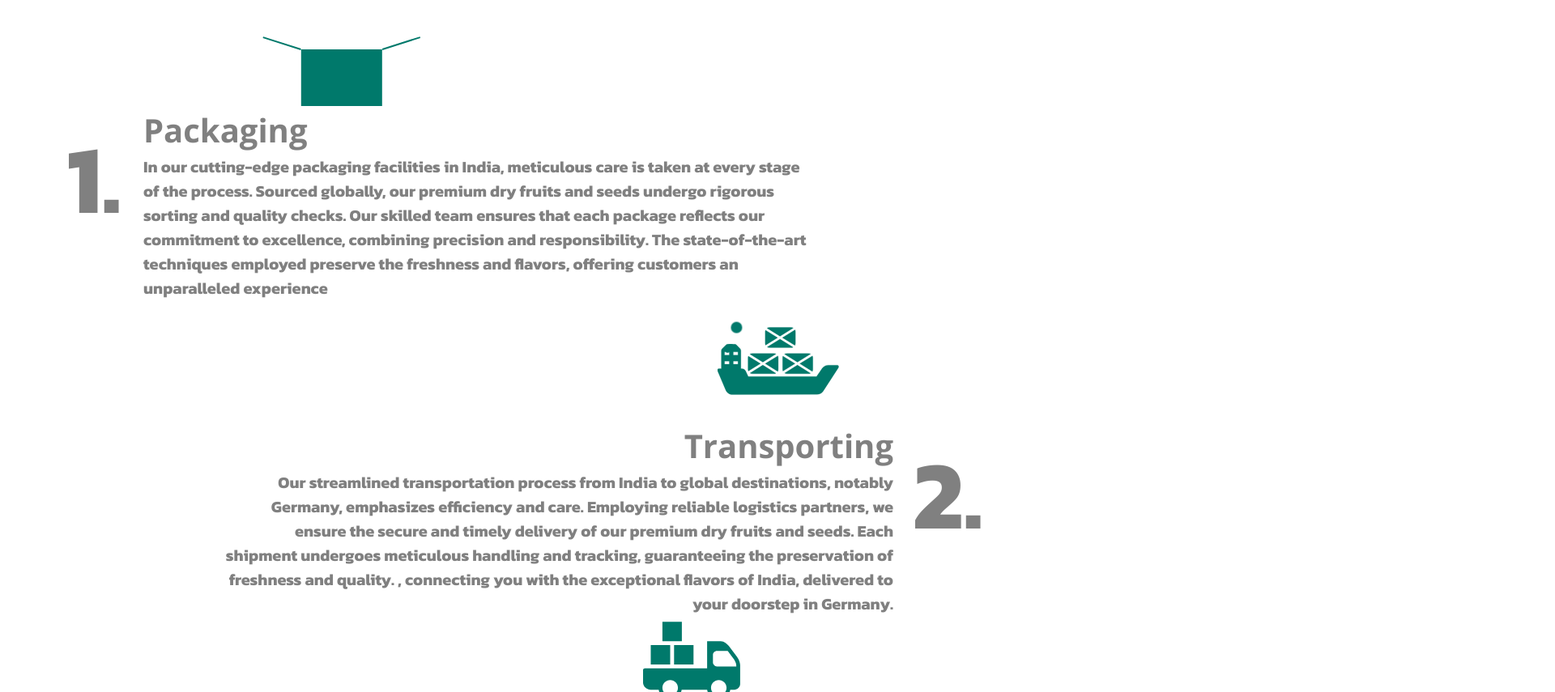
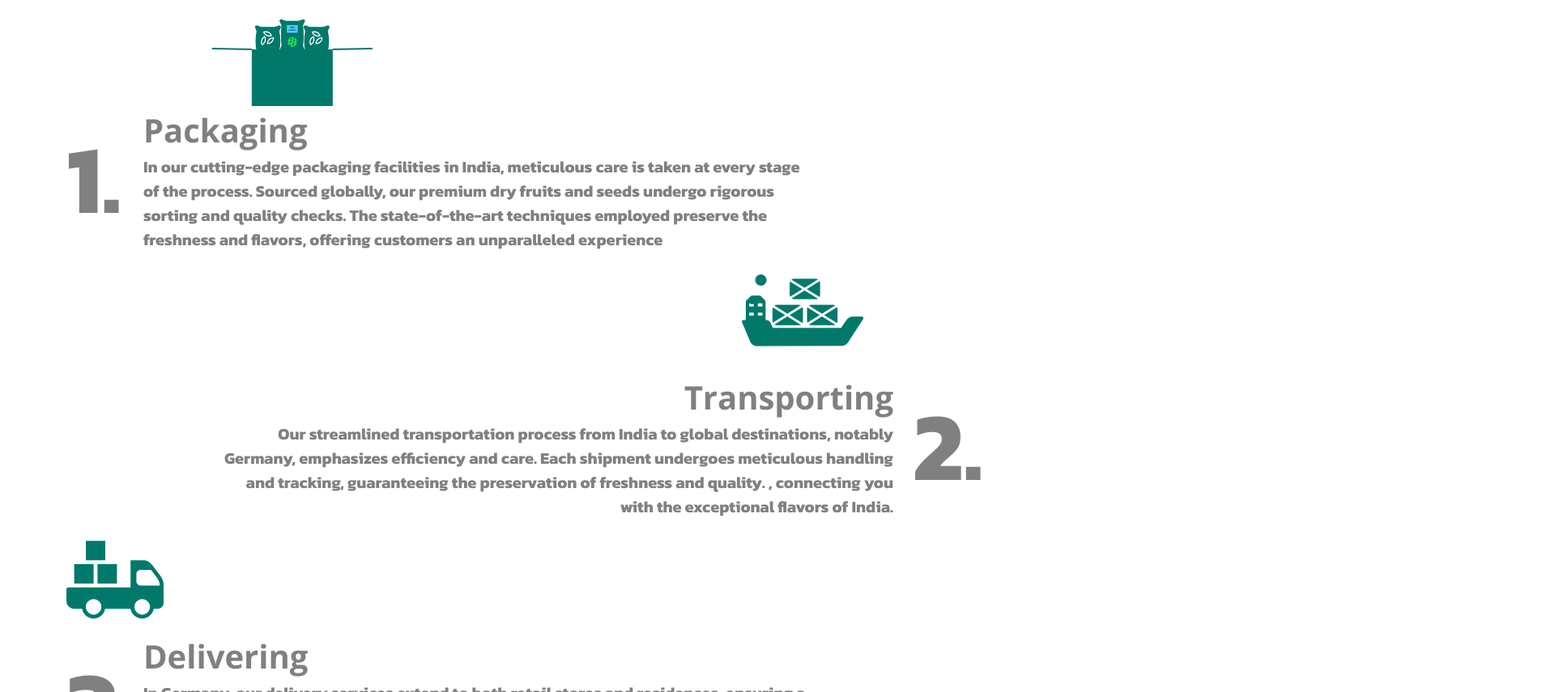
Before and after one commit to palakgarg2409/sgglobal, a plain HTML site: page index.html in a window 1280 px wide. Shown: the part 1945-2800 px from the top of the page at 81% size, 1920 px wide, since content can reach past the window. Drawn offline with nearby package versions, Linux system fonts and the light colour scheme.

Commit message:
corrected overflows

```diff
--- a/css/about.css
+++ b/css/about.css
@@ -1,12 +1,45 @@
+#products{
+    overflow-x: hidden;
+}
+
+#about{
+    overflow-x: hidden;
+}
+.stage-index{
+    display: flex;
+    font-family: 'Kanit', sans-serif;
+    font-size: 120px;
+    color: grey;
+    align-items: flex-start;
+}
+
+.stage-info{
+    font-family: 'Kanit', sans-serif;
+    color: grey;
+    font-size: 20px;
+}
+
+.info-head, .info-head-trans{
+    font-weight: 800;
+    font-size: 40px;
+}
+
 .about-box{
     position: relative;
     width: 100px;
     height: 70px;
-    background-color: #00796B;
     display: block;
     opacity: 1;
     transform: translateX(0);
-    transition: transform 0.5s ease-in-out;
+    transition: transform 1s ease-in-out;
+    z-index: 0;
+}
+
+.box-outline{
+    position: absolute;
+    width: 100px;
+    height: 70px;
+    background-color: #00796B;
 }
 
 .left-lid{
@@ -35,30 +68,29 @@
 
 }
 
-
-.stage-index{
-    display: flex;
-    font-family: 'Kanit', sans-serif;
-    font-size: 120px;
-    color: grey;
-    align-items: flex-start;
+.seed_packet, .seed_packet2, .dry_packet{
+    position: absolute;
+    height: 40px;
+    z-index: -1;
+    transition: transform 0.5s ease-in-out;
 }
 
-.stage-info{
-    font-family: 'Kanit', sans-serif;
-    color: grey;
-    font-size: 20px;
+.seed_packet{
+    transform: translate(0, -40px);
 }
 
-.info-head, .info-head-trans{
-    font-weight: 800;
-    font-size: 40px;
+.seed_packet2{
+    transform: translate(60px, -40px);
+}
+
+.dry_packet{
+    transform: translate(30px, -50px);
 }
 
 .ship{
     position: relative;
     transform: translate(70vw);
-    transition: transform 0.3s;
+    transition: transform 1s;
 }
 
 .svg-ship{
@@ -143,7 +175,8 @@
 }
 
 .truck{
+    margin-top: 20px;
     position: relative;
     transform: translateX(0);
-    transition: transform 0.5s;
+    transition: transform 1s;
 }
--- a/css/footer.css
+++ b/css/footer.css
@@ -40,7 +40,6 @@ section#footer{
 
 .footer-distributed .footer-left{
 	width: 40%;
-    padding-left: 20px;
 }
 
 .footer-distributed .footer-left img{
@@ -295,7 +294,6 @@ section#footer{
 		margin-bottom: 40px;
 		text-align: center;
 		align-items: center;
-		padding-left: 0;
 	}
 
 	.footer-distributed .footer-center,
--- a/index.html
+++ b/index.html
@@ -301,7 +301,11 @@
 
                 <div class="about-animation">
                     <div class="about-box">
+                        <div class="box-outline"></div>
                         <div class="left-lid"></div>
+                        <img src="assets/seeds.svg" class="seed_packet" />
+                        <img src="assets/dry-fruits.svg" class="dry_packet" />
+                        <img src="assets/seeds.svg" class="seed_packet2" />
                         <div class="right-lid"></div>
                     </div>
                     <div class="stage1 row">
@@ -311,7 +315,7 @@
                         <div class="col-9 stage-info">
                             <div class="info-head">Packaging</div>
 
-In our cutting-edge packaging facilities in India, meticulous care is taken at every stage of the process. Sourced globally, our premium dry fruits and seeds undergo rigorous sorting and quality checks. Our skilled team ensures that each package reflects our commitment to excellence, combining precision and responsibility. The state-of-the-art techniques employed preserve the freshness and flavors, offering customers an unparalleled experience
+In our cutting-edge packaging facilities in India, meticulous care is taken at every stage of the process. Sourced globally, our premium dry fruits and seeds undergo rigorous sorting and quality checks. The state-of-the-art techniques employed preserve the freshness and flavors, offering customers an unparalleled experience
                         </div>
                         <div class="col-2"></div>
                     </div>
@@ -327,8 +331,8 @@ In our cutting-edge packaging facilities in India, meticulous care is taken at e
                         <div class="col-2"></div>
                         <div class="col-9 stage-info">
                             <div class="info-head-trans">Transporting</div>
-                            Our streamlined transportation process from India to global destinations, notably Germany, emphasizes efficiency and care. Employing reliable logistics partners, we ensure the secure and timely delivery of our premium dry fruits and seeds. Each shipment undergoes meticulous handling and tracking, guaranteeing the preservation of freshness and quality.
-                            , connecting you with the exceptional flavors of India, delivered to your doorstep in Germany.
+                            Our streamlined transportation process from India to global destinations, notably Germany, emphasizes efficiency and care. Each shipment undergoes meticulous handling and tracking, guaranteeing the preservation of freshness and quality.
+                            , connecting you with the exceptional flavors of India.
                         </div>
                         <div class="col-1 stage-index">
                             2.
@@ -344,7 +348,7 @@ In our cutting-edge packaging facilities in India, meticulous care is taken at e
                         </div>
                         <div class="col-9 stage-info">
                             <div class="info-head">Delivering</div>
-                            In Germany, our delivery services extend to both retail stores and residences, ensuring a seamless experience for our customers. Collaborating with trusted local partners, we guarantee timely and secure delivery of our premium dry fruits and seeds. Whether destined for store shelves or directly to households, each package undergoes careful handling to maintain its freshness and quality
+                            In Germany, our delivery services extend to both retail stores and residences, ensuring a seamless experience for our customers. Whether destined for store shelves or directly to households, each package undergoes careful handling to maintain its freshness and quality
                             , bringing the richness of our products right to your doorstep in Germany.
                         </div>
                         <div class="col-2"></div>
--- a/js/about.js
+++ b/js/about.js
@@ -3,9 +3,13 @@ document.addEventListener("DOMContentLoaded", function () {
 });
 
 function revealOnScroll() {
+
     var box = document.getElementsByClassName("about-box")[0];
     var boxL = document.getElementsByClassName("left-lid")[0];
     var boxR = document.getElementsByClassName("right-lid")[0];
+    var packet1 = document.getElementsByClassName("seed_packet")[0];
+    var packet2 = document.getElementsByClassName("dry_packet")[0];
+    var packet3 = document.getElementsByClassName("seed_packet2")[0];
 
     var box_pos = box.getBoundingClientRect();
     var viewportHeight = window.innerHeight;
@@ -15,6 +19,9 @@ function revealOnScroll() {
         box.style.transform = "translateX(0vw)";
         boxL.style.transform = "rotate(120deg)";
         boxR.style.transform = "rotate(240deg)";
+        packet1.style.transform = "translate(0, -40px)";
+        packet2.style.transform = "translate(30px, -50px)";
+        packet3.style.transform = "translate(60px, -40px)";
     }else if (H < (0.7*viewportHeight) && H > (0.3*viewportHeight)) {
         var Xcalc = ((0.7*viewportHeight) - H)/(0.4*viewportHeight);
         box.style.transform = "translateX(" + Xcalc*70 + "vw)";
@@ -24,10 +31,16 @@ function revealOnScroll() {
 
         boxL.style.transform = "rotate(" + Langle + "deg)";
         boxR.style.transform = "rotate(" + Rangle + "deg)";
+        packet1.style.transform = "translate(0," +(-40)*(1-Xcalc) +"px)";
+        packet2.style.transform = "translate(30px," +(-50)*(1-Xcalc) +"px)";
+        packet3.style.transform = "translate(60px," +(-40)*(1-Xcalc) +"px)";
     }else{
         box.style.transform = "translateX(70vw)";
         boxL.style.transform = "rotate(360deg)";
         boxR.style.transform = "rotate(0deg)";
+        packet1.style.transform = "translate(0, 0)";
+        packet2.style.transform = "translate(30px, 0)";
+        packet3.style.transform = "translate(60px, 0)";
     }
 
     var ship = document.getElementsByClassName("ship")[0];
```
Also changed, not shown: assets/dry-fruits.svg (added), assets/seeds.svg (added).
